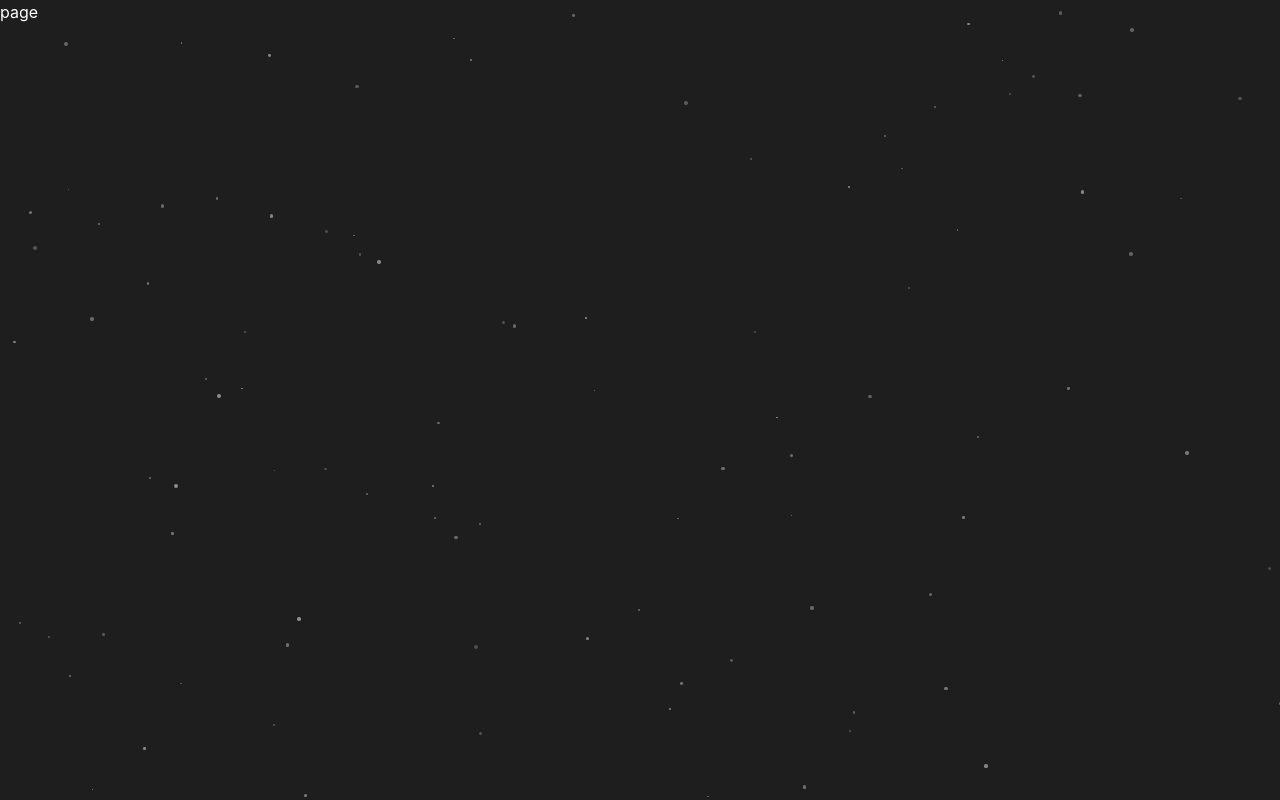
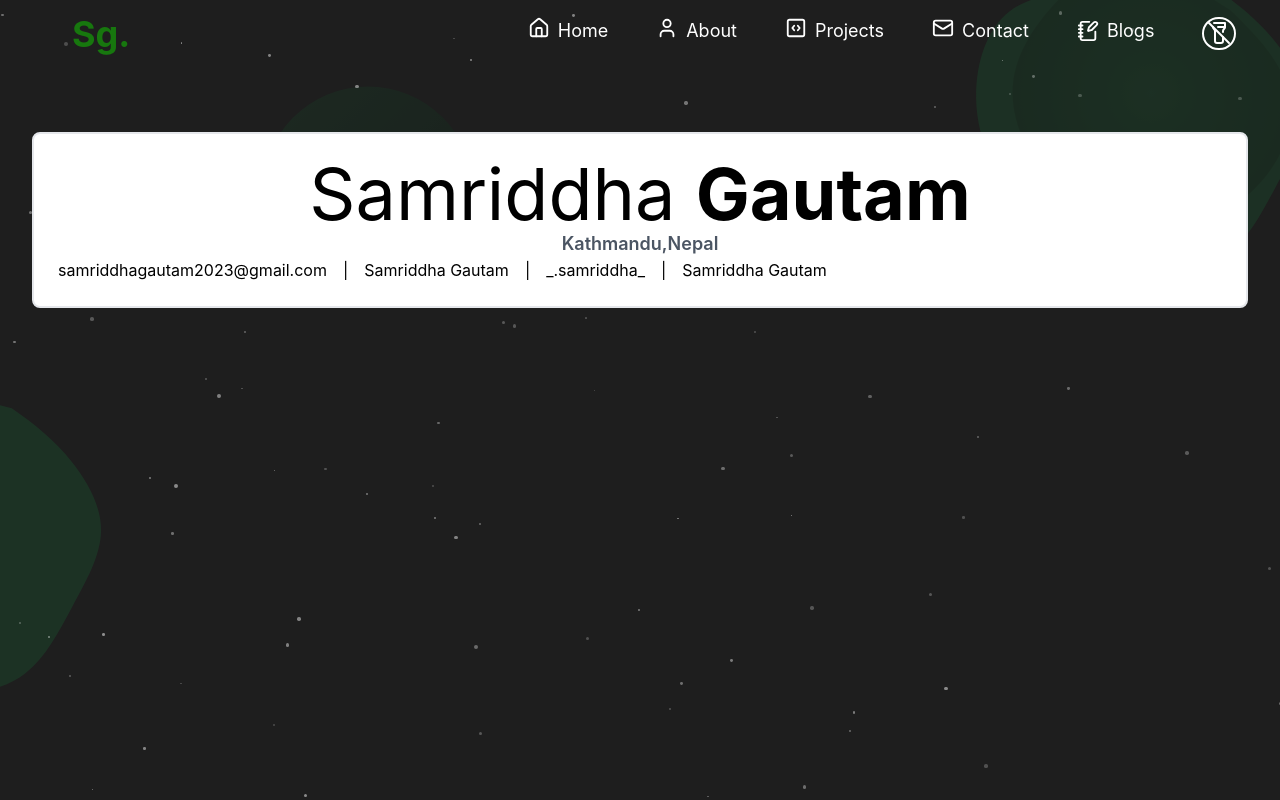
Before and after one commit to samriddha-gautam/portfolio-website, a Next.js app: page /resume in a window 1280 px wide. Built offline with nearby package versions, Linux system fonts and the light colour scheme.

Commit message:
changes in resume

```diff
--- a/app/components/aboutMe.tsx
+++ b/app/components/aboutMe.tsx
@@ -1,3 +1,5 @@
+import { GiSoccerBall , GiCampingTent , GiGamepad  } from "react-icons/gi";
+
 export default function AboutMe() {
     return (
       <section id="about-me" className="min-h-screen flex flex-col ">
@@ -19,11 +21,20 @@ export default function AboutMe() {
           I watched a youtube video suggested in my page about developing a website and from then on I decdied
           on what I had to do.
         </p>
-        <p className="text-xl md:text-2xl font-normal">
-          These are my other areas of interest:
-          <li><span className="text-customGreen font-normal italic">Football</span></li>
-          <li><span className="text-customGreen font-normal italic">Travelling</span></li>
-          <li><span className="text-customGreen font-normal italic">Mobile Games</span></li>
+        <p className="flex-col text-xl md:text-2xl font-normal">
+          These are my other areas of interest: <br /><br />
+          <span className="flex gap-2 items-center text-customGreen font-normal italic">
+            <span className="dark:text-white"><GiSoccerBall size={36}/></span>
+            Football
+          </span><br />
+          <span className="flex gap-2  items-center text-customGreen font-normal italic">
+            <span className="dark:text-white"><GiCampingTent size={36}/></span>
+            Travelling
+          </span><br />
+          <span className="flex gap-2  items-center text-customGreen font-normal italic">
+            <span className="dark:text-white"><GiGamepad size={36}/></span>
+            Mobile Games
+          </span><br />
         </p>
         </div>
       </section>
--- a/app/resume/layout.tsx
+++ b/app/resume/layout.tsx
@@ -1,15 +1,42 @@
-export default function RootLayout({
+"use client";
+import type { Metadata } from "next";
+import { Geist, Geist_Mono } from "next/font/google";
+import "./resume.css"
+import { useEffect } from "react";
+import { usePathname } from "next/navigation";
+
+const geistSans = Geist({
+  variable: "--font-geist-sans",
+  subsets: ["latin"],
+});
+
+const geistMono = Geist_Mono({
+  variable: "--font-geist-mono",
+  subsets: ["latin"],
+});
+ const metadata: Metadata = {
+  title: "Resume",
+  description: "My Resume",
+};
+
+
+export default function Layout({
     children,
-  }: Readonly<{
-    children: React.ReactNode;
-  }>) {
-    return (
-      <html lang="en" className="dark">
-        <body
-          className="bg-customBackground dark:bg-dark-customBackground text-dark-customBackground dark:text-customWhite transition-all duration-200 ease-in-out"
-        >
-          {children}
-        </body>
-      </html>
-    );
+  }: {
+    children: React.ReactNode
+  }) {
+    const pathname = usePathname();
+
+  useEffect(() => {
+    if (pathname === "/") {
+      const hash = window.location.hash.substring(1);
+      if (hash) {
+        const section = document.getElementById(hash);
+        if (section) {
+          section.scrollIntoView({ behavior: "smooth" });
+        }
+      }
+    }
+  }, [pathname]);
+  return <>{children}</>;
   }
--- a/app/resume/page.tsx
+++ b/app/resume/page.tsx
@@ -1,7 +1,32 @@
-import React from 'react'
+"use client"
+import Navbar from "@/app/components/navbar";
+import BlobBackground from "../components/BlobBackground";
 
 export default function Resume() {
-  return (
-    <div>page</div>
-  )
-}
+    return (
+      <BlobBackground >
+        <Navbar />
+        <section id="resume" className="m-8 overflow-hidden">
+          <div className="mt-8 p-6 border-2 rounded-lg bg-white text-black">
+            <h2 className="text-center text-2xl md:text-7xl font-sans">
+              Samriddha <span className="text-black font-bold">Gautam</span>
+            </h2>
+            <h6 className="text-center text-lg font-semibold text-gray-600">
+              Kathmandu,Nepal
+            </h6>
+            <div className="hidden md:inline-flex ">
+              <ul className="flex gap-4 justify-center">
+                <li>samriddhagautam2023@gmail.com</li>
+                <li>|</li>
+                <li>Samriddha Gautam</li>
+                <li>|</li>
+                <li>_.samriddha_</li>
+                <li>|</li>
+                <li>Samriddha Gautam</li>
+              </ul>
+            </div>
+          </div>
+        </section>
+      </BlobBackground>
+    );
+  }
--- /dev/null
+++ b/app/resume/resume.css
@@ -0,0 +1,21 @@
+@tailwind base;
+@tailwind components;
+@tailwind utilities;
+
+:root {
+  --background: #ffffff;
+  --foreground: rgb(10, 10, 10);
+}
+
+@media (prefers-color-scheme: dark) {
+  :root {
+    --background: #dee5e1;
+    --foreground: rgb(10, 10, 10);
+  }
+}
+
+body {
+  color: var(--foreground);
+  background: var(--background);
+  /* font-family: Arial, Helvetica, sans-serif; */
+}
```
